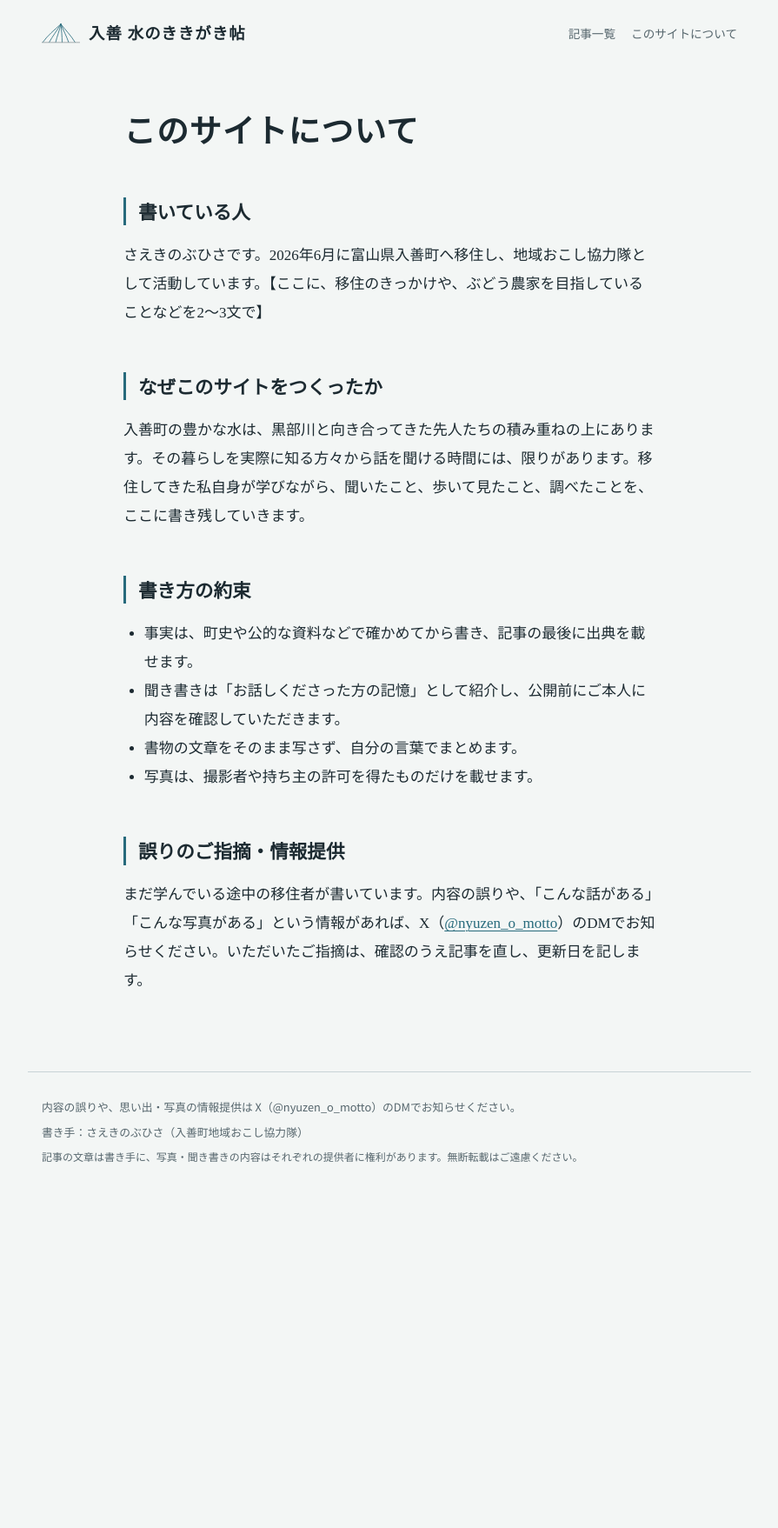
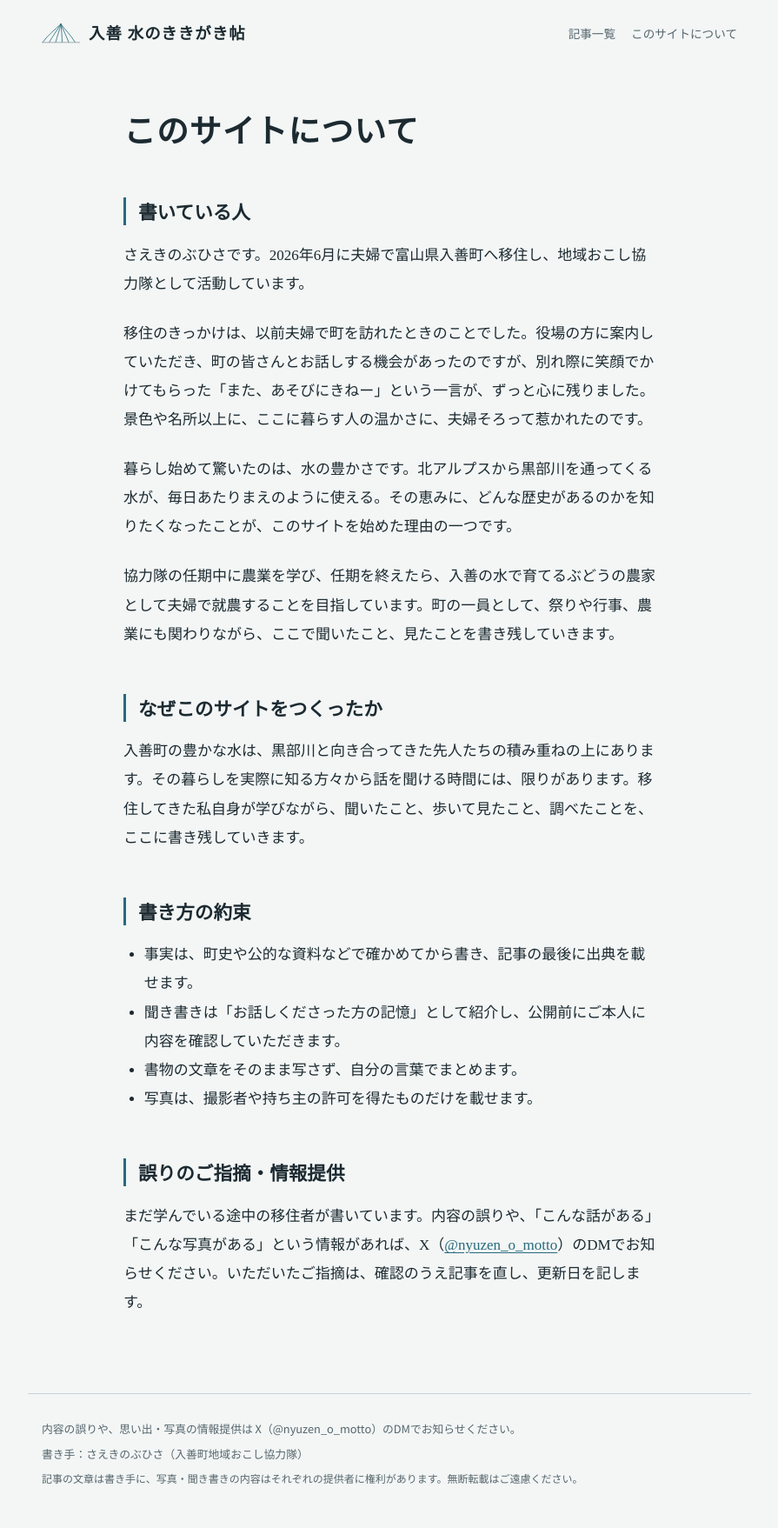
Before and after one commit to nobuhisachiggobito-arch/nyuzen-kioku, a Jekyll site: the page built from about.md, in a window 1280 px wide. Shown: the whole page at 87% size, without its empty margins (192-1087 px from the left). Built offline with Jekyll 4.4.1, drawn with Linux system fonts in a browser that asks for light colours; before the commit the page ends 1387 px from its top, so only the background shows below that.

Commit message:
サイト紹介：書いている人を追加
Co-Authored-By: Claude Opus 5.5 <noreply@anthropic.com>
Claude-Session: https://claude.ai/code/session_01T1XP3Db4GpVJQuoMfHSgPZ

```diff
--- a/about.md
+++ b/about.md
@@ -11,7 +11,13 @@ permalink: /about/
 
 ## 書いている人
 
-さえきのぶひさです。2026年6月に富山県入善町へ移住し、地域おこし協力隊として活動しています。【ここに、移住のきっかけや、ぶどう農家を目指していることなどを2〜3文で】
+さえきのぶひさです。2026年6月に夫婦で富山県入善町へ移住し、地域おこし協力隊として活動しています。
+
+移住のきっかけは、以前夫婦で町を訪れたときのことでした。役場の方に案内していただき、町の皆さんとお話しする機会があったのですが、別れ際に笑顔でかけてもらった「また、あそびにきねー」という一言が、ずっと心に残りました。景色や名所以上に、ここに暮らす人の温かさに、夫婦そろって惹かれたのです。
+
+暮らし始めて驚いたのは、水の豊かさです。北アルプスから黒部川を通ってくる水が、毎日あたりまえのように使える。その恵みに、どんな歴史があるのかを知りたくなったことが、このサイトを始めた理由の一つです。
+
+協力隊の任期中に農業を学び、任期を終えたら、入善の水で育てるぶどうの農家として夫婦で就農することを目指しています。町の一員として、祭りや行事、農業にも関わりながら、ここで聞いたこと、見たことを書き残していきます。
 
 ## なぜこのサイトをつくったか
 
```
